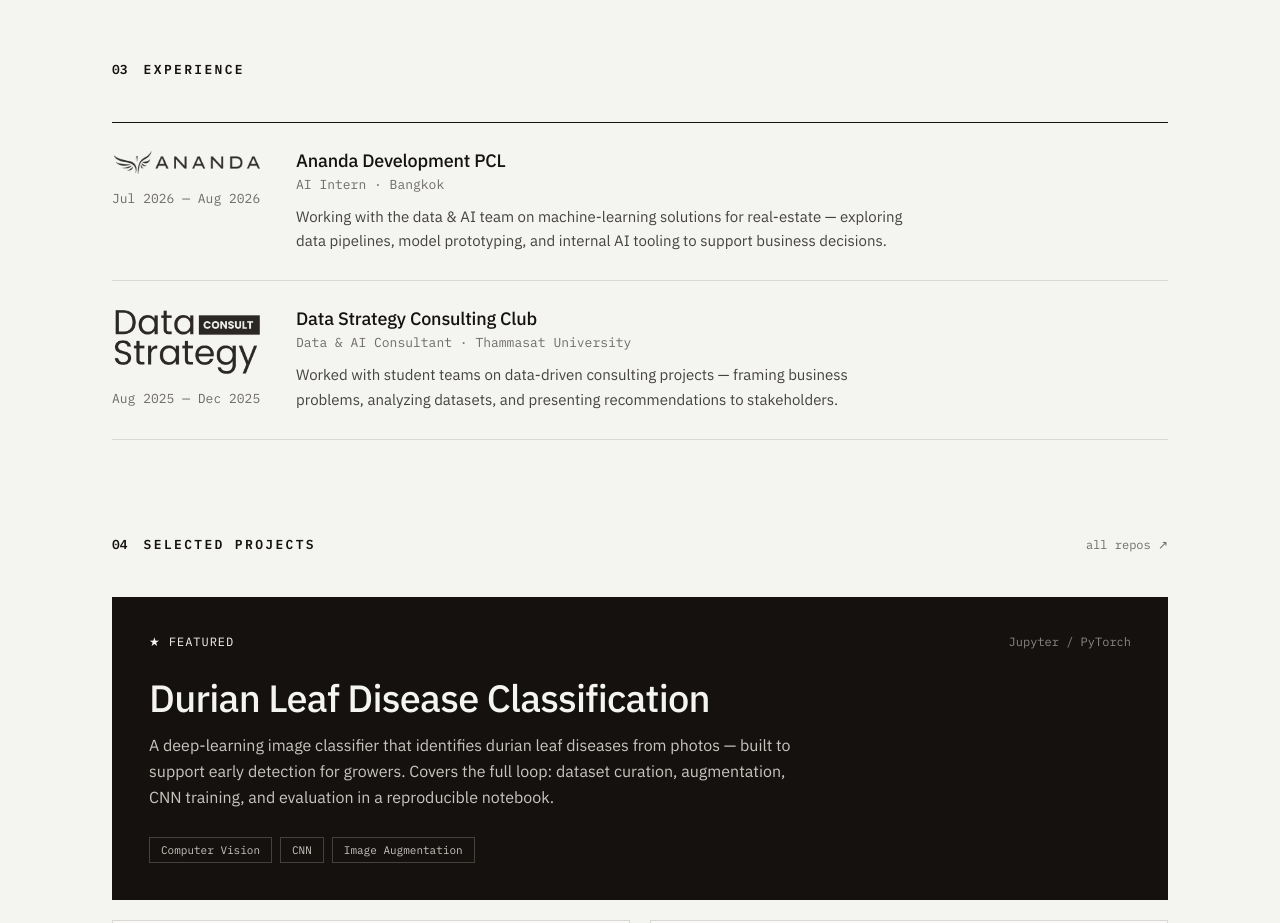
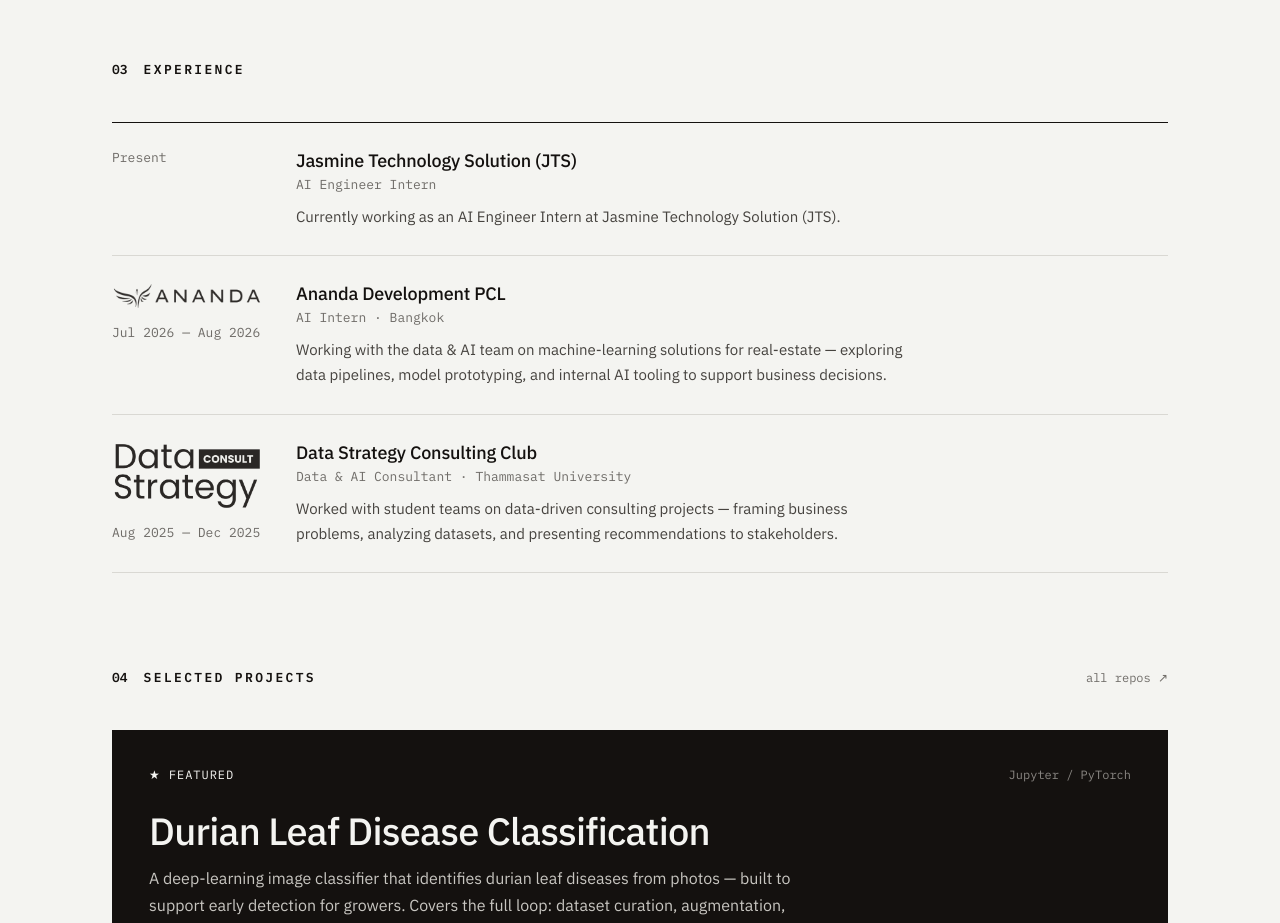
Before and after one commit to correleotion/correleotion.com, an Astro site: page / in a window 1280 px wide. Shown: the part 1600-2523 px from the top of the page. Built offline with nearby package versions, Linux system fonts and the light colour scheme; Astro itself is replaced by a stand-in of ours; no server answers; the database is empty.

Commit message:
feat: add current JTS experience

```diff
--- a/src/components/Experience.astro
+++ b/src/components/Experience.astro
@@ -4,6 +4,18 @@
     <h2 class="section__title" data-cms="exp.title">Experience</h2>
   </div>
   <div class="timeline">
+    <div class="timeline__row">
+      <div class="timeline__time-group">
+        <div class="timeline__time" data-cms="exp.current.time">Present</div>
+      </div>
+      <div>
+        <div class="timeline__title" data-cms="exp.current.role">Jasmine Technology Solution (JTS)</div>
+        <div class="timeline__sub" data-cms="exp.current.sub">AI Engineer Intern</div>
+        <p class="timeline__desc" data-cms="exp.current.desc">
+          Currently working as an AI Engineer Intern at Jasmine Technology Solution (JTS).
+        </p>
+      </div>
+    </div>
     <div class="timeline__row">
       <div class="timeline__time-group">
         <img src="/img/ananda-logo.png" alt="Ananda Development" class="exp-logo" />
@@ -13,7 +25,6 @@
         <div class="timeline__title" data-cms="exp.1.role">Ananda Development PCL</div>
         <div class="timeline__sub" data-cms="exp.1.sub">AI Intern · Bangkok</div>
         <p class="timeline__desc" data-cms="exp.1.desc">
-          <!-- TODO: replace with what you actually work on -->
           Working with the data & AI team on machine-learning solutions for real-estate —
           exploring data pipelines, model prototyping, and internal AI tooling to support
           business decisions.
```
